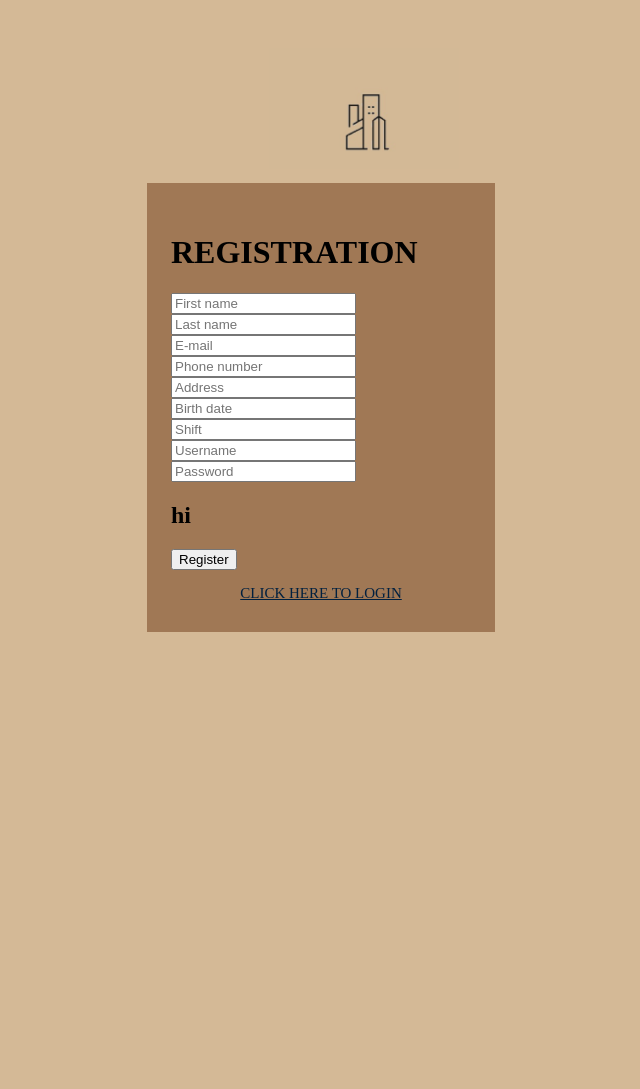
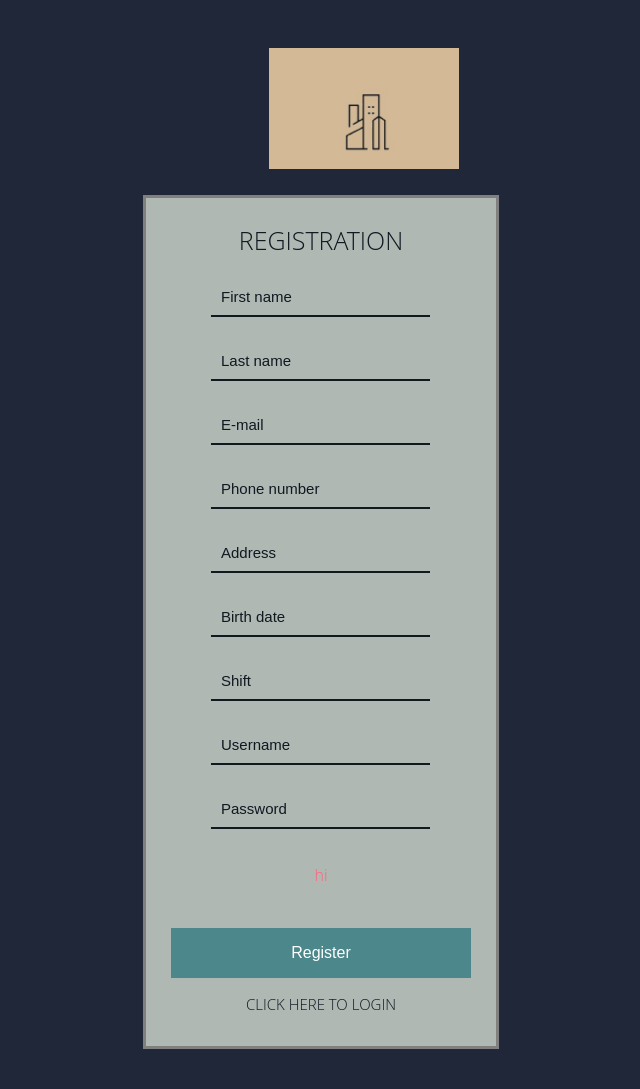
Before and after one commit to mevlydehoxha/ProgramimiNeInternet, a PHP site: page /registration.php in a window 1280 px wide. Shown: the whole page, without its empty margins (319-959 px from the left). Before the commit the page ends 632 px from the top, so only its background shows below. Run offline with PHP 8.4, Linux system fonts and the light colour scheme.

Commit message:
Update style.css

```diff
--- a/style.css
+++ b/style.css
@@ -1,38 +1,60 @@
 body{
-	background: #D4B996FF;
+	background: #1F2739;
+
+
 }
 
 .form{
 	margin:50px auto;
 	width:300px;
-	padding:30px 24px;
-	background:#A07855FF
+	padding:30px 25px;
+	background:#B0B8B4FF;
+	border-style: solid;
+	border-color:gray;
+	position:relative;
+	top:10px;
 }
-h1.login-title{
-	color:#A2A2A1FF;
+h1.title{
+	color:#101820FF;
 	margin:0px auto 25px;
 	font-size:25px;
 	font-weight:300;
 	text-align:center;
 }
+::placeholder {
+  color: #101820FF;
 
-.login-input{
+}
+input:focus::-webkit-input-placeholder {
+    color:#101820FF;
+}
+
+
+
+.input{
 	font-size:15px;
-	border:1px solid #ccc;
+	color:#101820FF;
+	border: none;
+    border-bottom: 2px solid #101820FF;
 	padding:10px;
 	margin-bottom:25px;
 	height:25px
 	width calc(100%-23px);
 	position:relative;
 	left:40px;
+    background-color:#B0B8B4FF;
+
+
+
 
 }
-.login-input:focus{
-	border-color:#00001a;
+.input:focus{
+	border-color:#101820FF;
+
 	outline:none;
-	background:#FAEBEFFF;
+	background:#C7D3D4FF;
 }
-.login-button{
+.button{
 	color:#fff;
 	background:#4B878BFF;
 	border:0;
@@ -44,13 +66,19 @@ h1.login-title{
 	cursor:pointer;
 }
 .link{
-	color:#666;
+	color:#101820FF;
 	font-size:15px;
 	text-align:center;
 	margin-bottom:0px;
+	text-decoration:none;
+
 }
 .link a{
-	color:#00203FFF;
+	color:#101820FF;
+	text-decoration:none;
+}
+link:hover{
+	color:#F1F4FFFF;
 }
 h3{
 	font-weight:normal;
@@ -64,3 +92,115 @@ h3{
 	bottom:-40px;
 
 }
+.tabela{
+border:1px solid black;
+border-collapse:collapse;
+
+position:relative;
+left:300px;
+
+
+}
+
+a.link1:link, a.link1:visited {
+  background-color: #4B878BFF;
+  color: white;
+  padding: 10px 63px;
+  text-align: center;
+  text-decoration: none;
+  display: inline-block;
+  position:relative;
+  top:-14px;
+}
+
+a.link1:hover,a.link1:active {
+  background-color: #80b3ff;
+}
+a.link2:link, a.link2:visited {
+  background-color: #4B878BFF;
+  color: white;
+  font-size:18px;
+  padding: 10px 10px;
+  text-align: center;
+  text-decoration: none;
+  display: inline-block;
+}
+
+a.link2:hover,a.link2:active {
+  background-color: #80b3ff;
+}
+
+
+
+
+body {
+  font-family: 'Open Sans', sans-serif;
+  font-weight: 300;
+  line-height: 1.42em;
+  color:#A7A1AE;
+  background-color:#1F2739;
+}
+
+h1 {
+  font-size:3em;
+  font-weight: 300;
+  line-height:1em;
+  text-align: center;
+  color: #4DC3FA;
+}
+
+h2 {
+  font-size:1em;
+  font-weight: 300;
+  text-align: center;
+  display: block;
+  line-height:1em;
+  padding-bottom: 2em;
+  color: #FB667A;
+}
+
+h2 a {
+  font-weight: 700;
+  text-transform: uppercase;
+  color: #FB667A;
+  text-decoration: none;
+}
+
+
+.container th h1 {
+	  font-weight: bold;
+	  font-size: 1em;
+  text-align: left;
+  color: #185875;
+}
+
+
+
+.container {
+	  text-align: left;
+	  overflow: hidden;
+	  width: 80%;
+	  margin: 0 auto;
+  display: table;
+  padding: 0 0 8em 0;
+}
+
+.container td, .container th {
+	  padding-bottom: 2%;
+	  padding-top: 2%;
+  padding-left:2%;
+}
+
+.container tr:nth-child(odd) {
+	  background-color: #323C50;
+}
+
+.container tr:nth-child(even) {
+	  background-color: #2C3446;
+}
+
+.container th {
+	  background-color: #1F2739;
+}
+
+.container td:first-child { color: #FB667A; }
```
